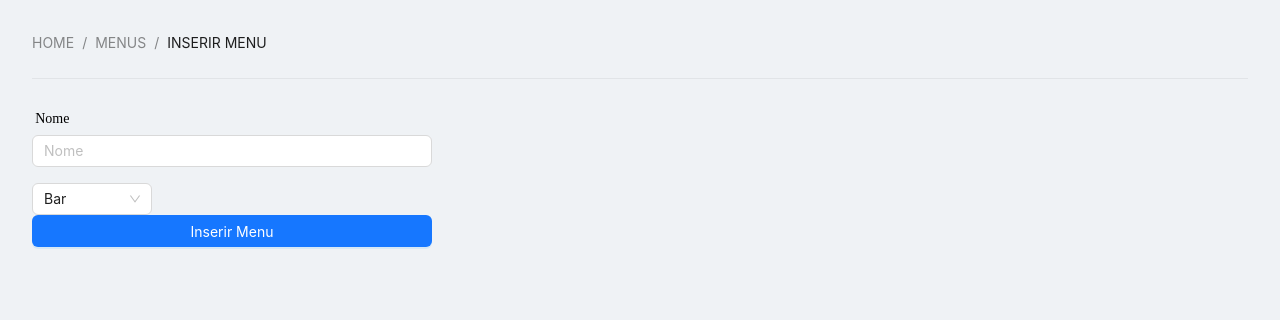
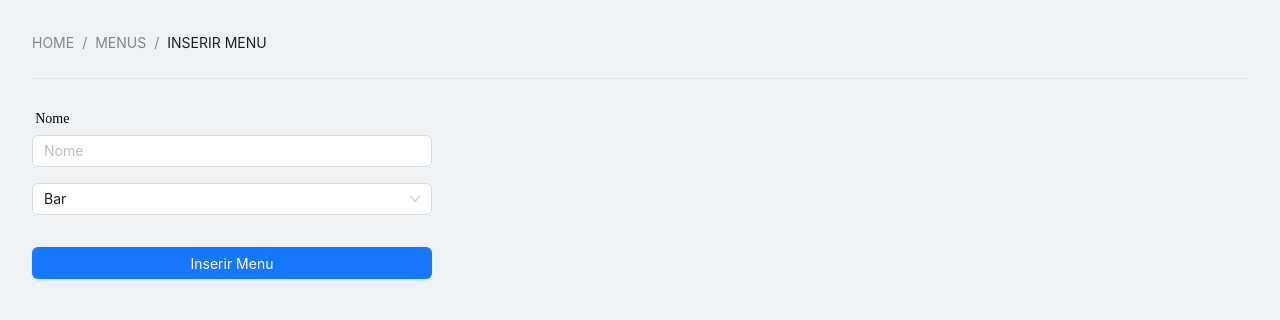
Before and after one commit to Ianara-cs/gestor-front, a React (Vite) app: page /menus/insert in a window 1280 px wide. Shown: the top 320 px of the page. Built offline with nearby package versions, Linux system fonts and the light colour scheme.

Commit message:
feat: inserindo menus no backend, criacao do componente Select

```diff
--- a/src/modules/login/screens/LoginScreen.tsx
+++ b/src/modules/login/screens/LoginScreen.tsx
@@ -1,6 +1,6 @@
 import { useState } from 'react'
 import Button from '../../../shared/components/buttons/button/button'
-import Input from '../../../shared/components/inputs/input'
+import Input from '../../../shared/components/inputs/input/input'
 import { ContainerLoginScreen, LoginBox, Title } from '../styles/loginScreen.styles'
 import { useRequests } from '../../../shared/hooks/useRequest'
 
--- a/src/modules/menus/screens/MenuInsert.tsx
+++ b/src/modules/menus/screens/MenuInsert.tsx
@@ -1,14 +1,39 @@
-import { Select } from "antd"
-import Input from "../../../shared/components/inputs/input"
+import Input from "../../../shared/components/inputs/input/input"
 import Screen from "../../../shared/components/screen/Screen"
 import { MenuRoutesEnum } from "../routes"
 import { LimitedContainer } from "../styles/menuInsert"
 import Button from "../../../shared/components/buttons/button/button"
+import Select from "../../../shared/components/inputs/select/select"
+import { useState } from "react"
+import { InsertMenu } from "../../../shared/dtos/insertMenu.dto"
+import { connectionAPIPost } from "../../../shared/functions/connection/connectionAPI"
+import { URL_MENU } from "../../../shared/constants/urls"
 
 const MenuInsert = () => {
+  const [menu, setMenu] = useState<InsertMenu>({
+    name: '',
+    category: ''
+  })
+
   const handleChange = (value: string) => {
     console.log(`selected ${value}`);
+    setMenu({
+      ...menu,
+      category: value
+    })
   };
+
+  const onChange = (event: React.ChangeEvent<HTMLInputElement>, nameObject: string) => {
+    setMenu({
+      ...menu,
+      [nameObject]: event.target.value,
+    })
+  }
+
+
+  const handleInsertMenu = () => {
+    connectionAPIPost(URL_MENU, menu)
+  }
 
   return (
     <Screen
@@ -26,17 +51,23 @@ const MenuInsert = () => {
       }
     >
       <LimitedContainer>
-        <Input margin={"0px 0px 16px 0px"} title="Nome" placeholder="Nome"/>
+        <Input
+          onChange={(event) => onChange(event, 'name')}
+          margin={"0px 0px 16px 0px"}
+          title="Nome"
+          placeholder="Nome"
+        />
         <Select
+          margin={"0px 0px 32px 0px"}
           defaultValue="BAR"
-          style={{ width: 120 }}
+          style={{ width: '100%' }}
           onChange={handleChange}
           options={[
             { value: 'BAR', label: 'Bar' },
             { value: 'KITCHEN', label: 'Cozinha' },
           ]}
         />
-        <Button type="primary">Inserir Menu</Button>
+        <Button onClick={handleInsertMenu} type="primary">Inserir Menu</Button>
       </LimitedContainer>
     </Screen>
   )
--- a/src/shared/components/inputs/input.tsx
+++ b/src/shared/components/inputs/input/input.tsx
@@ -9,7 +9,7 @@ interface InputProps extends InputPropsAnt{
 const Input = ({title, margin,...props}: InputProps) => {
   return (
     <BoxInput style={{margin}}>
-      <TitleInput>{title}</TitleInput>
+      {title && <TitleInput>{title}</TitleInput>}
       <InputAnt {...props} />
     </BoxInput>
   )
--- /dev/null
+++ b/src/shared/components/inputs/select/select.styles.ts
@@ -0,0 +1,15 @@
+import styled from "styled-components";
+
+export const BoxSelect = styled.div`
+  display: flex;
+  flex-direction: column;
+  align-items: start;
+  width: 100%;
+`
+
+export const TitleSelect = styled.label`
+  font-style: normal;
+  font-weight: 500;
+  font-size: 14px;
+  margin: 0.5rem .2rem;
+`;
--- /dev/null
+++ b/src/shared/components/inputs/select/select.tsx
@@ -0,0 +1,18 @@
+import { Select as SelectAnt, SelectProps as SelectPropsAnt } from 'antd'
+import { BoxSelect, TitleSelect } from './select.styles'
+
+interface SelectProps extends SelectPropsAnt{
+  title?: string
+  margin?: string
+}
+
+const Select = ({title, margin,...props}: SelectProps) => {
+  return (
+    <BoxSelect style={{margin}}>
+      {title && <TitleSelect>{title}</TitleSelect>}
+      <SelectAnt style={{ width: '100%' }} {...props} />
+    </BoxSelect>
+  )
+}
+
+export default Select
--- /dev/null
+++ b/src/shared/dtos/insertMenu.dto.ts
@@ -0,0 +1,4 @@
+export interface InsertMenu {
+  name: string
+  category: string
+}
```
Also changed, not shown: src/shared/components/inputs/input/input.styles.ts (renamed from src/shared/components/inputs/input.styles.ts).
